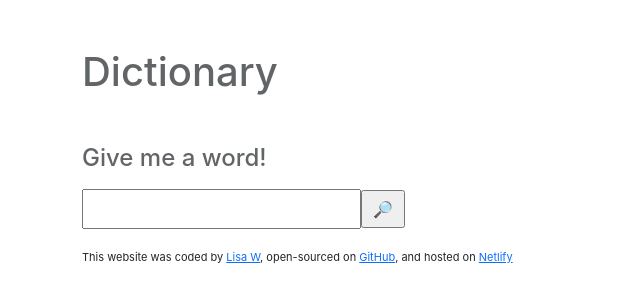
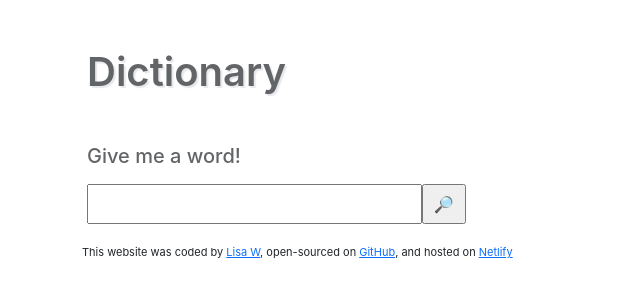
Before and after one commit to lswitkowski/react-dictionary-app, a React (Create React App) app: page / in a window 1280 px wide. Shown: the top 302 px of the page, without its empty margins (0-640 px from the left). Built offline with nearby package versions, Linux system fonts and the light colour scheme; no server answers.

Commit message:
Default search word, styling

```diff
--- a/src/App.css
+++ b/src/App.css
@@ -1,4 +1,10 @@
 footer{font-size: 11px;
 text-align: left;
 margin-top: 20px;
+margin-bottom:5px;
 }
+
+
+dictionary{
+    background-color:#dbf9ca;
+}
--- a/src/App.js
+++ b/src/App.js
@@ -4,10 +4,10 @@ import Dictionary from "./Dictionary.js"
 export default function App() {
   return (
     <div className="App">
-      <div className="container">
+      <div className="container dictionary">
         <header className="App-header"></header>
         <main>
-          <Dictionary />
+          <Dictionary defaultKeyword="dictionary" />
         </main>
         <footer>
           This website was coded by{" "}
--- a/src/Dictionary.css
+++ b/src/Dictionary.css
@@ -1,9 +1,13 @@
 
 h1{text-align: left;
-opacity: 0.7;}
+opacity: 0.7;
+margin-left: 5px;
+font-weight: 600;
+text-shadow: 2px 2px 1px rgba(168,166,180,0.38)}
 
-h4{
+h5{
     text-align: left;
+    margin-left: 5px;
     opacity: 0.7;
 
 }
@@ -11,8 +15,10 @@ h4{
 form{
     text-align: left;}
 
-.searchbar{min-width: 25%;
-padding:6px 10px;}
+.searchbar{min-width: 30%;
+padding:6px 10px;
+margin-left:5px;
+}
 
 .submit
-{padding:5px 10px;}
+{padding:6px 10px;}
--- a/src/Dictionary.js
+++ b/src/Dictionary.js
@@ -3,32 +3,45 @@ import "./Dictionary.css";
 import axios from "axios";
 import Results from "./Results";
 
-export default function Dictionary(){
-let [keyword, setKeyword]= useState("");
+export default function Dictionary(props){
+let [keyword, setKeyword] = useState(props.defaultKeyword);
 let [results, setResults]= useState("");
+let [loaded, setLoaded]= useState(false);
+
+function handleResponse(response) {
+  setResults(response.data);
+}
+
+    function search(event) {
+      let apiKey = "65ae2e8ao4f01409ca53644a9atfcbed";
+      let apiUrl = `https://api.shecodes.io/dictionary/v1/define?word=${keyword}&key=${apiKey}`;
+      axios.get(apiUrl).then(handleResponse);
+    }
+
+
+  function handleSubmit(event) {
+    event.preventDefault();
+    search();
+  }
+
+
 
 function handleKeywordChange(event){
     setKeyword(event.target.value);
 }
 
-function handleResponse(response){
-    setResults(response.data);
+function load() {
+  setLoaded(true);
+  search();
 }
 
-    function search(event){
-    event.preventDefault();
-    alert(`Searching for ${keyword}...`);
 
-    let apiKey = "65ae2e8ao4f01409ca53644a9atfcbed";
-    let apiUrl=`https://api.shecodes.io/dictionary/v1/define?word=${keyword}&key=${apiKey}`
-    axios.get(apiUrl).then(handleResponse);
-}
-
+if(loaded){
     return (
       <div className="dictionary">
         <h1 className="mt-5">Dictionary</h1>
-        <h4 className="mt-5">Give me a word!</h4>
-        <form className="mt-3" onSubmit={search}>
+        <h5 className="mt-5">Give me a word!</h5>
+        <form className="mt-3" onSubmit={handleSubmit}>
           <input
             type="search"
             className="searchbar"
@@ -40,4 +53,8 @@ function handleResponse(response){
 
         <Results results={results} />
       </div>
-    );}
+    );
+
+  }else{
+      load();
+    return "Loading";}}
--- a/src/Meaning.css
+++ b/src/Meaning.css
@@ -5,3 +5,15 @@ font-style: italic;}
 opacity: 0.7;}
 
 .synonym-loop{font-size: 14px;}
+
+.synonyms{font-size:12px;
+margin-top: 10px;}
+
+.synonym-title{font-size:12px;
+    font-weight: 600;
+margin-top: 10px;}
+
+.meaning-entry{border: 1px solid lightgrey;
+    border-radius: 5px;
+background-color: aliceblue;
+padding:15px;}
--- a/src/Meaning.js
+++ b/src/Meaning.js
@@ -6,13 +6,13 @@ import Synonyms from "./Synonyms";
 export default function Meaning(props) {
     return (
       <div className="Meaning">
-        <div className="mb-3">
+        <div className="meaning-entry mb-3">
           <span className="partOfSpeech">({props.meanings.partOfSpeech}) </span>
           <span className="definition">{props.meanings.definition}</span>
           <Example example={props.meanings.example} />
           <div>
-            <div><Synonyms synonyms={props.meanings.synonyms}/>
-            </div>
+            <Synonyms synonyms={props.meanings.synonyms}/>
+
           </div>
         </div>
       </div>
--- a/src/Results.css
+++ b/src/Results.css
@@ -3,7 +3,7 @@ font-weight: 600;
 font-size: 46px;
 line-height: 46px;
 margin-top: 10px;
-margin-left: 0px;}
+margin-left: 3px;}
 
 .phonetic{text-align: left;
 font-weight: 400;
--- a/src/Synonyms.js
+++ b/src/Synonyms.js
@@ -4,11 +4,13 @@ import "./Meaning.css";
 export default function Example(props) {
   if (props.synonyms) {
     return (
-      <div className="Synonyms">
+      <div className="row">
+        <div className="synonym-title col-sm-2">synonyms:</div>
+      <div className="synonyms col-sm-6">
         {props.synonyms.map(function (synonym, index) {
-          return <li key={index}>{synonym} </li>;
+          return <div key={index}>{synonym} </div>;
         })}
-      </div>
+      </div></div>
     );
   } else {
     return null;
```
